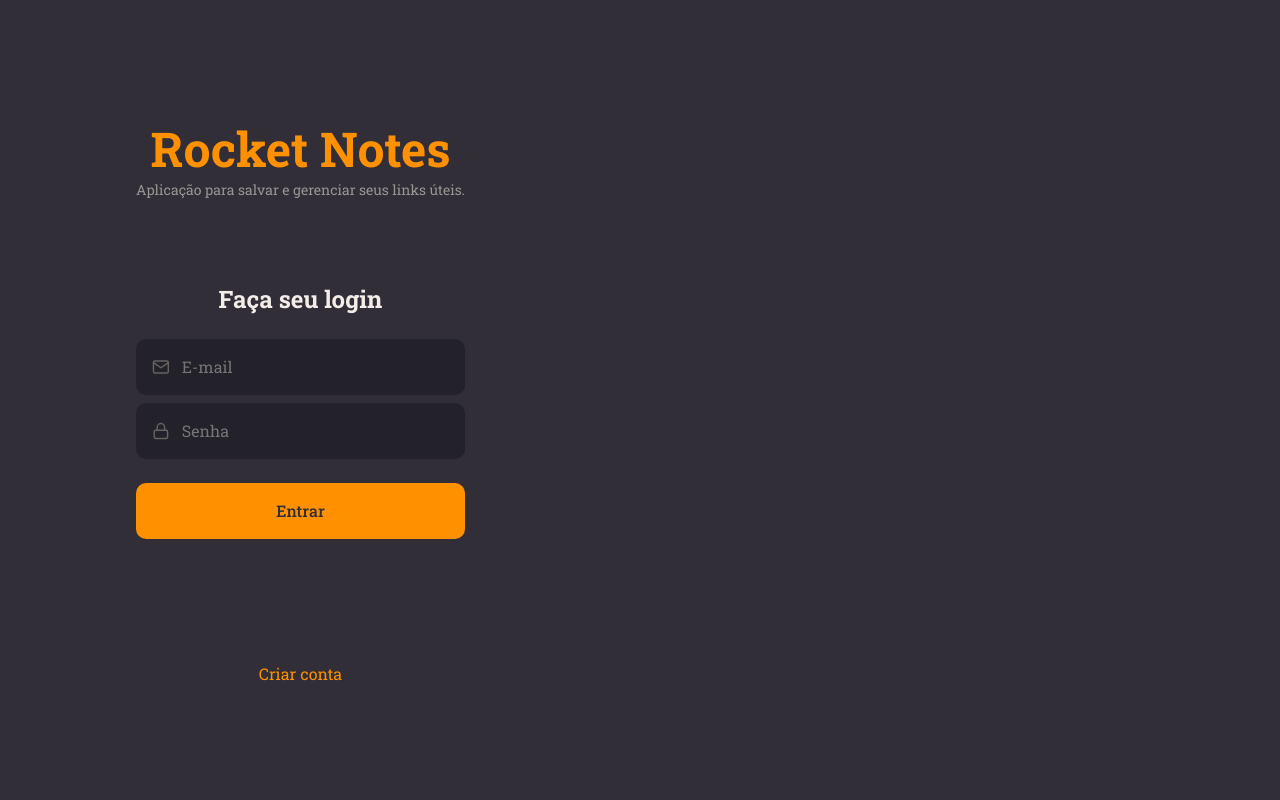
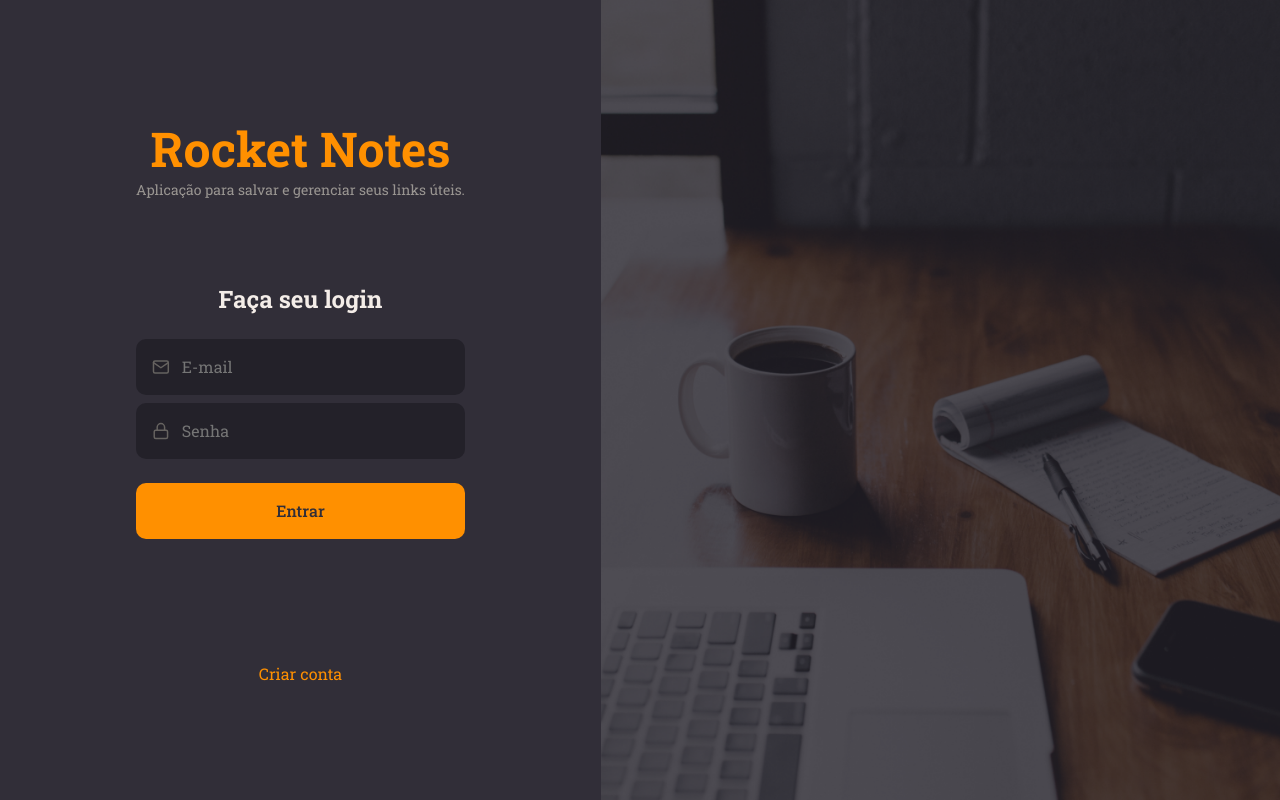
Before and after one commit to Guilhermecarvalho11/frontendNotes, a React (Vite) app: page / in a window 1280 px wide. Shown: the top 800 px of the page. Built offline with nearby package versions, Linux system fonts and the light colour scheme.

Commit message:
add backgroundImg in the form

```diff
--- a/src/components/Signin/index.jsx
+++ b/src/components/Signin/index.jsx
@@ -1,9 +1,10 @@
 import { FiMail, FiLock } from "react-icons/fi";
+import img from "../../assets/background.png";
 
 import { Input } from "../../components/Input";
 import { Button } from "../../components/Button";
 
-import { Container, Form } from "./styles";
+import { Container, Form, Background } from "./styles";
 
 export function SignIn() {
   return (
@@ -22,6 +23,7 @@
 
         <a href="#">Criar conta</a>
       </Form>
+      <Background />
     </Container>
   );
 }
--- a/src/components/Signin/styles.js
+++ b/src/components/Signin/styles.js
@@ -1,4 +1,5 @@
 import styled from "styled-components";
+import img from "../../assets/background.png";
 
 export const Container = styled.div`
   height: 100vh;
@@ -38,3 +39,9 @@
     color: ${({ theme }) => theme.COLORS.ORANGE};
   }
 `;
+
+export const Background = styled.div`
+  flex: 1;
+  background: url(${img}) no-repeat center center;
+  background-size: cover;
+`;
```
Also changed, not shown: src/assets/background.png (added).
